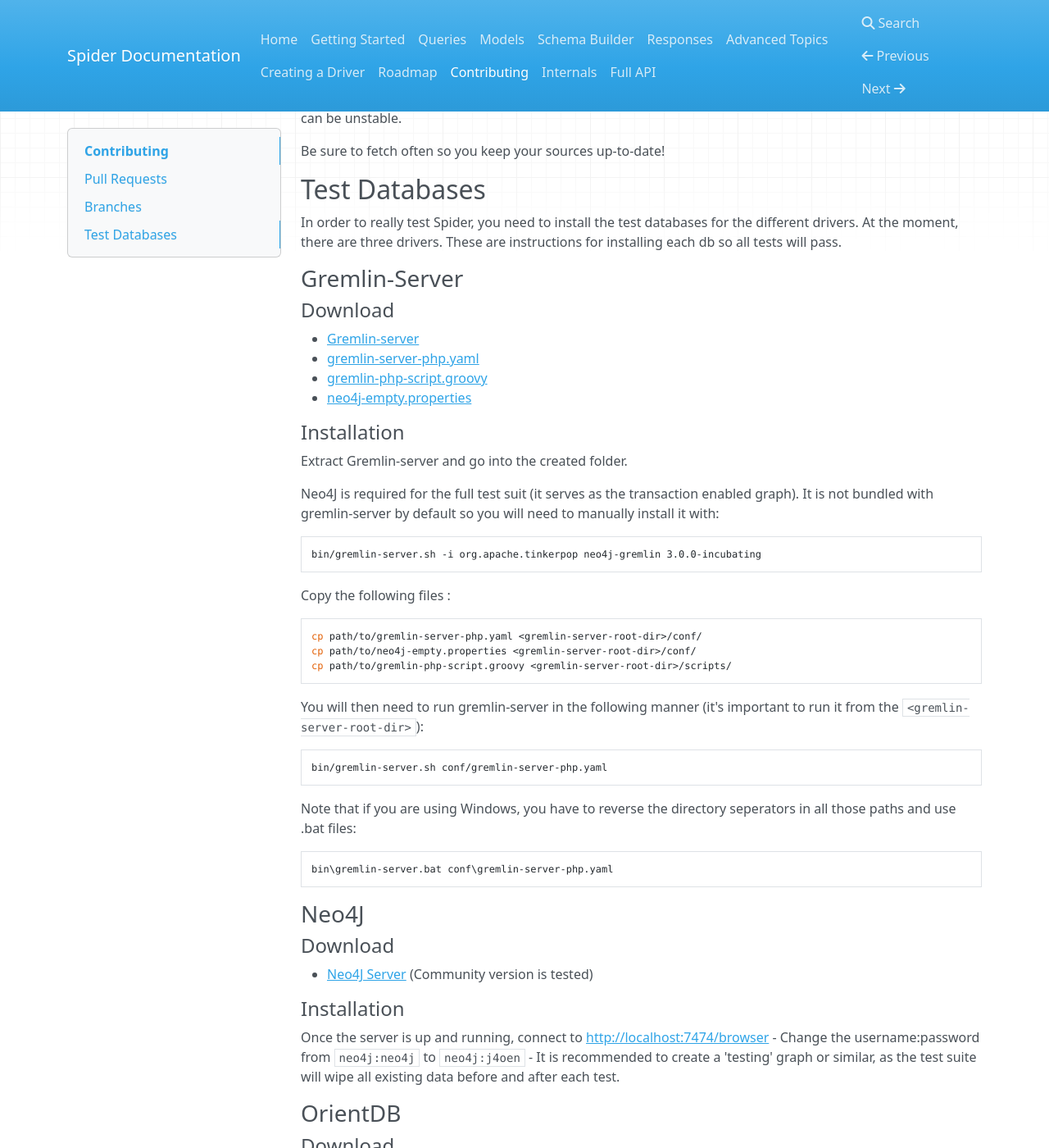
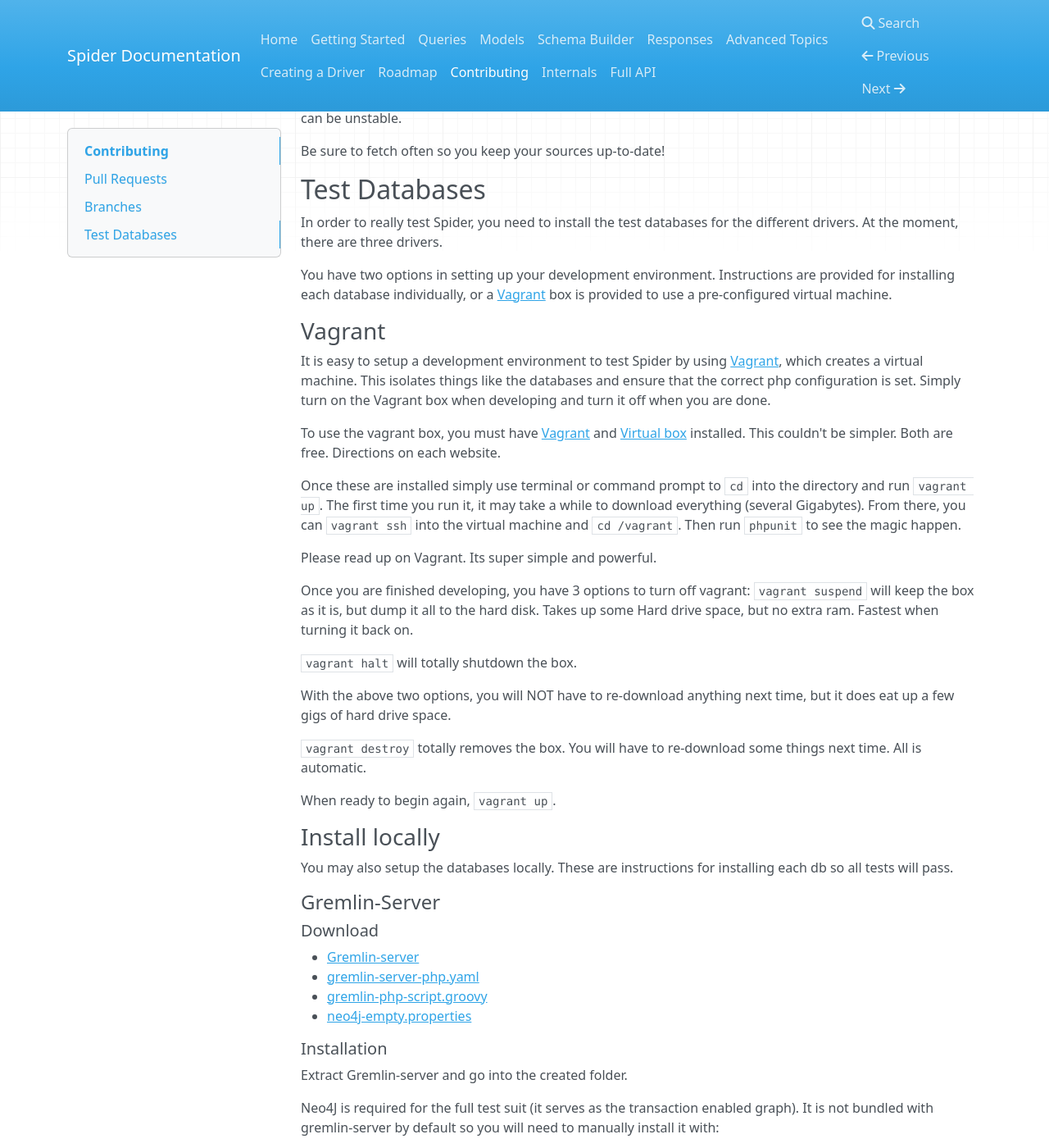
Before and after one commit to spider/spider, an MkDocs documentation site: the page built from docs/contributing.md, in a window 1280 px wide and 1400 px high, scrolled down 815 px. Shown: the whole window at 82% size. Built offline with MkDocs 1.6.1, drawn with Linux system fonts in a browser that asks for light colours; nearby versions of some CDN libraries; old or Windows-style settings are respelled for this version of MkDocs.

Commit message:
initialize a sharable vagrant box with test databases for more predictible development

````diff
--- a/docs/contributing.md
+++ b/docs/contributing.md
@@ -28,16 +28,46 @@ Be sure to fetch often so you keep your sources up-to-date!
 
 ## Test Databases
 In order to really test Spider, you need to install the test databases for the different drivers.
-At the moment, there are three drivers. These are instructions for installing each db so all tests will pass.
+At the moment, there are three drivers.
 
-### Gremlin-Server
-#### Download
+You have two options in setting up your development environment. Instructions are provided for installing each database individually, or a [Vagrant](http://vagrantup.com/) box is provided to use a pre-configured virtual machine.
+
+### Vagrant
+It is easy to setup a development environment to test Spider by using [Vagrant](http://vagrantup.com/), which creates a virtual machine. This isolates things like the databases and ensure that the correct php configuration is set. Simply turn on the Vagrant box when developing and turn it off when you are done.
+
+To use the vagrant box, you must have
+[Vagrant](https://www.vagrantup.com/downloads.html) and
+[Virtual box](https://www.virtualbox.org/wiki/Downloads) installed.
+This couldn't be simpler. Both are free. Directions on each website.
+
+Once these are installed simply use terminal or command prompt to `cd` into the directory and run `vagrant up`.
+The first time you run it, it may take a while to download everything (several Gigabytes).
+From there, you can `vagrant ssh` into the virtual machine and `cd /vagrant`. Then run `phpunit` to see the magic happen.
+
+Please read up on Vagrant. Its super simple and powerful.
+
+Once you are finished developing, you have 3 options to turn off vagrant:
+`vagrant suspend` will keep the box as it is, but dump it all to the hard disk. Takes up some Hard drive space, but no extra ram. Fastest when turning it back on.
+
+`vagrant halt` will totally shutdown the box.
+
+With the above two options, you will NOT have to re-download anything next time, but it does eat up a few gigs of hard drive space.
+
+`vagrant destroy` totally removes the box. You will have to re-download some things next time. All is automatic.
+
+When ready to begin again, `vagrant up`.
+
+### Install locally
+You may also setup the databases locally. These are instructions for installing each db so all tests will pass.
+
+#### Gremlin-Server
+##### Download
 - [Gremlin-server](https://www.apache.org/dist/incubator/tinkerpop/3.0.0-incubating/apache-gremlin-server-3.0.0-incubating-bin.zip)
 - [gremlin-server-php.yaml](https://raw.githubusercontent.com/PommeVerte/gremlin-php/master/src/tests/gremlin-server-php.yaml)
 - [gremlin-php-script.groovy](https://raw.githubusercontent.com/PommeVerte/gremlin-php/master/src/tests/gremlin-php-script.groovy)
 - [neo4j-empty.properties](https://raw.githubusercontent.com/PommeVerte/gremlin-php/master/src/tests/neo4j-empty.properties)
 
-#### Installation
+##### Installation
 Extract Gremlin-server and go into the created folder.
 
 Neo4J is required for the full test suit (it serves as the transaction enabled graph). It is not bundled with gremlin-server by default so you will need to manually install it with:
@@ -65,20 +95,20 @@ and use .bat files:
 bin\gremlin-server.bat conf\gremlin-server-php.yaml
 ```
 
-### Neo4J
-#### Download
+#### Neo4J
+##### Download
 - [Neo4J Server](http://neo4j.com/download/) (Community version is tested)
 
-#### Installation
+##### Installation
 Once the server is up and running, connect to [http://localhost:7474/browser](http://localhost:7474/browser)
 - Change the username:password from `neo4j:neo4j` to `neo4j:j4oen`
 - It is recommended to create a 'testing' graph or similar, as the test suite will wipe all existing data before and after each test.
 
-### OrientDB
-#### Download
+#### OrientDB
+##### Download
 - [OrientDB Community](http://orientdb.com/download/) (Community version is tested)
 
-#### Installation
+##### Installation
 Simply extract the directory and place it anywhere you like.
 
 That's really it. The server can be accessed by connecting to : [http://localhost:2480/](http://localhost:2480/).
````
Also changed, not shown: CHANGELOG.md (+1 -0 lines), CONTRIBUTING.md (+1 -1 lines), 5 other files.
